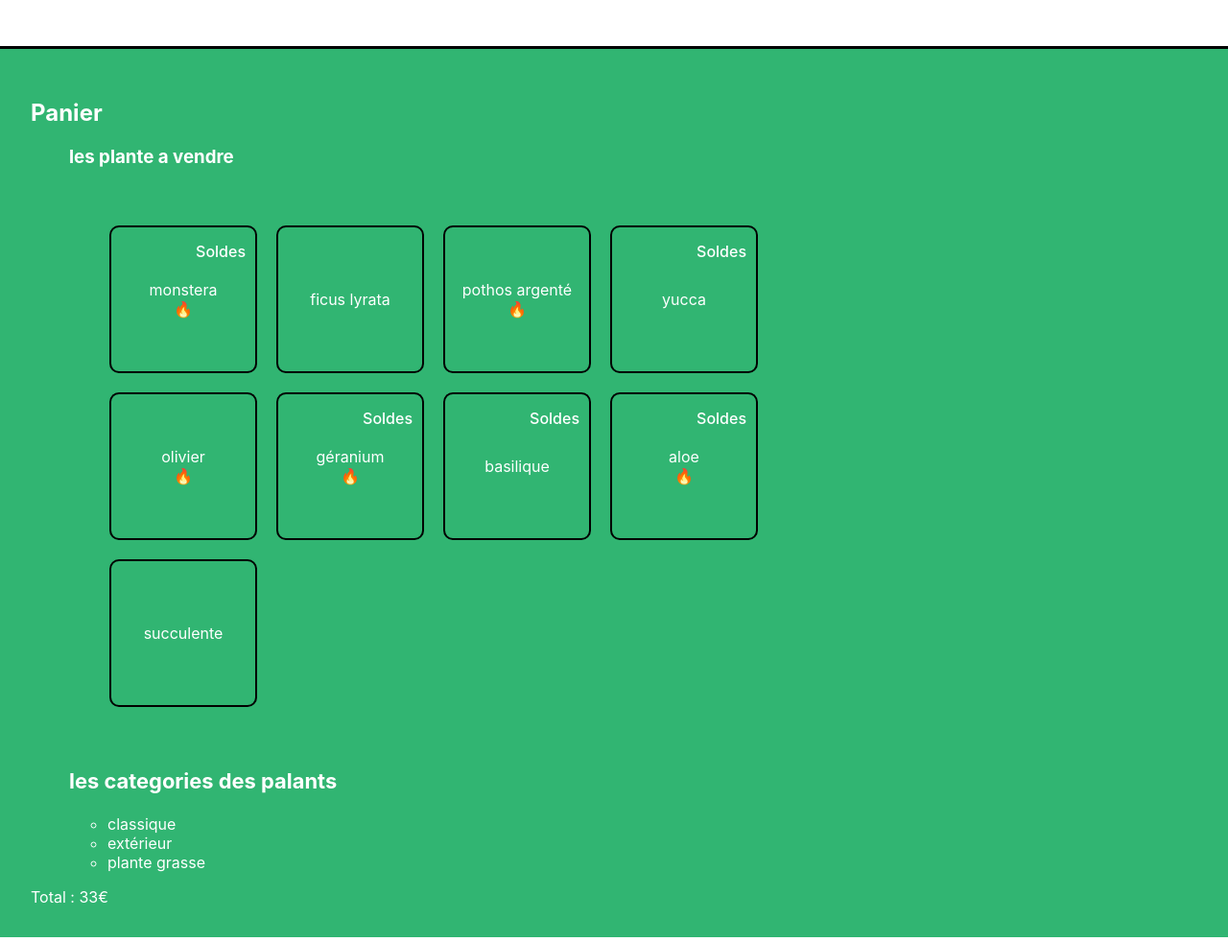
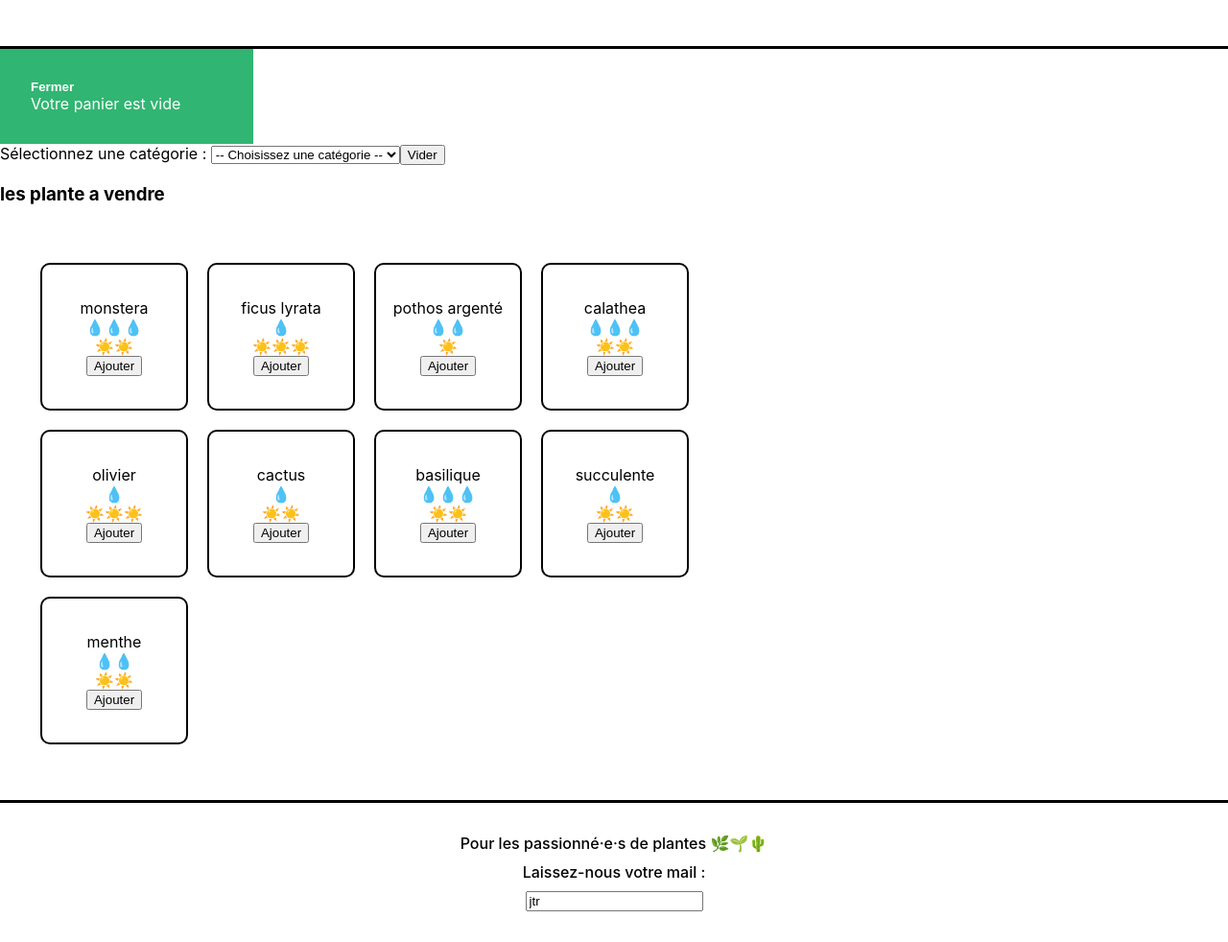
Before and after one commit to Ettajrini/FirstProject, a React app in the folder reactApp/la-maison-jungle/: page / in a window 1280 px wide. Shown: the part 98-1080 px from the top of the page at 96% size. Built offline with nearby package versions, Linux system fonts and the light colour scheme.

Commit message:
Formation react debutant

```diff
--- a/reactApp/la-maison-jungle/src/Datas/plantList.js
+++ b/reactApp/la-maison-jungle/src/Datas/plantList.js
@@ -3,64 +3,84 @@ export const plantList = [
         name: 'monstera',
         category: 'classique',
         id: '1ed',
-        isBestSale: true,
-        isSpecialOffer:true
+        light: 2,
+        water: 3,
+        price: 15
     },
     {
         name: 'ficus lyrata',
         category: 'classique',
         id: '2ab',
-        isBestSale: false,
-        isSpecialOffer:false
+        light: 3,
+        water: 1,
+        price: 16
     },
+
     {
         name: 'pothos argenté',
         category: 'classique',
         id: '3sd',
-        isBestSale: true,
-        isSpecialOffer:false
+        light: 1,
+        water: 2,
+
+
+        price: 9
     },
     {
-        name: 'yucca',
+        name: 'calathea',
         category: 'classique',
         id: '4kk',
-        isBestSale: false,
-        isSpecialOffer:true
+        light: 2,
+        water: 3,
+
+
+        price: 20
     },
     {
         name: 'olivier',
         category: 'extérieur',
         id: '5pl',
-        isBestSale: true,
-        isSpecialOffer:false
+        light: 3,
+        water: 1,
 
+        price: 25
     },
+
     {
-        name: 'géranium',
-        category: 'extérieur',
-        id: '6uo',
-        isBestSale: true,
-        isSpecialOffer:true
+        name: 'cactus',
+        category: 'plante grasse',
+        id: '8fp',
+        light: 2,
+        water: 1,
+
+        price: 6
     },
     {
         name: 'basilique',
         category: 'extérieur',
         id: '7ie',
-        isBestSale: false,
-        isSpecialOffer:true
-    },
-    {
-        name: 'aloe',
-        category: 'plante grasse',
-        id: '8fp',
-        isBestSale: true,
-        isSpecialOffer:true
+        light: 2,
+        water: 3,
+
+        price: 5
     },
     {
         name: 'succulente',
         category: 'plante grasse',
         id: '9vn',
-        isBestSale: false,
-        isSpecialOffer:false
+        light: 2,
+        water: 1,
+
+        price: 8
+    },
+
+    {
+        name: 'menthe',
+        category: 'extérieur',
+        id: '6uo',
+        light: 2,
+        water: 2,
+
+        price: 4
     }
 ]
--- a/reactApp/la-maison-jungle/src/Styles/Cart.css
+++ b/reactApp/la-maison-jungle/src/Styles/Cart.css
@@ -1,5 +1,34 @@
-.lmj-cart{
-    padding:32px ;
-    color:white;
-    background-color:#31b572 ;
+.lmj-cart {
+    color: white;
+    background-color: #31b572;
+    padding: 32px;
+    display: flex;
+    flex-direction: column;
+    justify-content: flex-start;
+    width: 200px;
 }
+
+.lmj-cart-add-button {
+    margin-left: 32px;
+    cursor: pointer;
+}
+
+.lmj-cart-toggle-button {
+    background: none;
+    outline: none;
+    border: none;
+    font-weight: 600;
+    cursor: pointer;
+    align-self: self-start;
+    padding: 0;
+    color: white;
+}
+
+.lmj-cart-closed {
+    padding: 32px;
+    width: 200px;
+}
+
+.lmj-cart-closed > button {
+    color: black;
+}
--- /dev/null
+++ b/reactApp/la-maison-jungle/src/Styles/Footer.css
@@ -0,0 +1,14 @@
+.lmj-footer {
+    color: black;
+    padding: 32px;
+    border-top: solid 3px black;
+    display: flex;
+    justify-content: flex-start;
+    flex-direction: column;
+    align-items: center;
+    font-weight: 500;
+}
+
+.lmj-footer-elem {
+    margin-bottom: 10px;
+}
--- a/reactApp/la-maison-jungle/src/components/App.js
+++ b/reactApp/la-maison-jungle/src/components/App.js
@@ -1,8 +1,29 @@
-import Banner from './Banner'
-import Cart from "./Cart";
+import Banner from './Banner';
+import Cart from './Cart';
+import QuestionForm from './QuestionForm';
+import Footer from './Footer';
+import ShoppingList from './ShoppingList';
+import Categories from './Categories';  // Ajout de l'import pour Categories
+import { useState } from 'react';
+import { plantList } from '../Datas/plantList';
 
 function App() {
-  return (<div><Banner /> <Cart /></div>)
+
+
+  const [cart, updateCart] = useState([]);
+ // const [listCategory, updateListCategory] = useState(categories);  // Renommé de 'ListCategory' à 'listCategory'
+  const [plants, updatePlants] = useState(plantList);  // Renommé de 'updateplants' à 'updatePlants'
+
+  return (
+      <div>
+        <Banner />
+        <Cart cart={cart} updateCart={updateCart} />
+        <Categories plants={plants} updatePlants={updatePlants} />
+        <ShoppingList cart={cart} updateCart={updateCart} plants={plants} updatePlants={updatePlants} />
+        <Footer />
+
+      </div>
+  );
 }
 
-export default App
+export default App;
--- /dev/null
+++ b/reactApp/la-maison-jungle/src/components/CareScale.js
@@ -0,0 +1,53 @@
+import React from 'react';
+
+function CareScale({ scaleValue, careType }) {
+    const range = [1, 2, 3];
+    const scaleType = careType === 'light' ? '☀️' : '💧';
+
+    return (
+        <div onClick={() => infromationcareScale(careType, scaleValue)}>
+            {range.map((rangeElem) => (
+                scaleValue >= rangeElem ? <span key={rangeElem.toString()}>{scaleType}</span> : null
+            ))}
+        </div>
+    );
+}
+
+function infromationcareScale(scaleType, scaleValue) {
+    console.log(scaleType);
+    console.log(scaleValue);
+
+    if (scaleType === 'light') {
+        switch (scaleValue) {
+            case 1:
+                alert("Cette plante requiert peu de lumiere ");
+                break;
+            case 2:
+                alert("Cette plante requiert modérement de lumiere");
+                break;
+            case 3:
+                alert("Cette plante requiert beaucoup de lumiere");
+                break;
+            default:
+                alert("Valeur de l'échelle non reconnue pour le type de soin 'light'");
+                break;
+        }
+    } else {
+        switch (scaleValue) {
+            case 1:
+                alert("Cette plante requiert peu d'arrosage ");
+                break;
+            case 2:
+                alert("Cette plante requiert modérement d'arrosage");
+                break;
+            case 3:
+                alert("Cette plante requiert beaucoup d'arrosage");
+                break;
+            default:
+                alert("Valeur de l'échelle non reconnue pour le type de soin 'water'");
+                break;
+        }
+    }
+}
+
+export default CareScale;
--- a/reactApp/la-maison-jungle/src/components/Cart.js
+++ b/reactApp/la-maison-jungle/src/components/Cart.js
@@ -1,16 +1,51 @@
+import {useEffect, useState} from 'react'
+import '../Styles/Cart.css'
 
-import '../Styles/Cart.css'
-import ShoppingList from "./ShoppingList";
-function Cart() {
-    const monsteraPrice = 8
-    const ivyPrice = 10
-    const flowerPrice = 15
-    return (<div className='lmj-cart'>
-        <h2>Panier</h2>
-        <ul>
-            <ShoppingList />
-        </ul>
-        Total : {monsteraPrice + ivyPrice + flowerPrice }€
-    </div>)
+function Cart({ cart, updateCart }) {
+    const [isOpen, setIsOpen] = useState(true)
+    const total = cart.reduce(
+        (acc, plantType) => acc + plantType.amount * plantType.price,
+        0
+    )
+    useEffect(() => {
+        alert(`J'aurai ${total}€ à payer 💸`)
+    }, [total])
+
+    return isOpen ? (
+        <div className='lmj-cart'>
+            <button
+                className='lmj-cart-toggle-button'
+                onClick={() => setIsOpen(false)}
+            >
+                Fermer
+            </button>
+            {cart.length > 0 ? (
+                <div>
+                    <h2>Panier</h2>
+                    <ul>
+                        {cart.map(({ name, price, amount }, index) => (
+                            <div key={`${name}-${index}`}>
+                                {name} {price}€ x {amount}
+                            </div>
+                        ))}
+                    </ul>
+                    <h3>Total :{total}€</h3>
+                    <button onClick={() => updateCart([])}>Vider le panier</button>
+                </div>
+            ) : (
+                <div>Votre panier est vide</div>
+            )}
+        </div>
+    ) : (
+        <div className='lmj-cart-closed'>
+            <button
+                className='lmj-cart-toggle-button'
+                onClick={() => setIsOpen(true)}
+            >
+                Ouvrir le Panier
+            </button>
+        </div>
+    )
 }
+
 export default Cart
--- /dev/null
+++ b/reactApp/la-maison-jungle/src/components/Categories.js
@@ -0,0 +1,36 @@
+import React from "react";
+import { plantList } from "../Datas/plantList"; // Import des données
+
+function Categories({ plants,updatePlants }) {
+    let categoriesSet = new Set();
+    plantList.forEach((plante) => {
+        categoriesSet.add(plante.category);
+    });
+
+    const categories = Array.from(categoriesSet);
+
+    const handleCategoryChange = (event) => {
+        const selectedCategory = event.target.value;
+        const filteredPlants = plantList.filter((plant) => plant.category === selectedCategory);
+        updatePlants(filteredPlants);
+    };
+
+    return (
+        <div>
+            <label htmlFor="categorySelect">Sélectionnez une catégorie : </label>
+            <select id="categorySelect" onChange={handleCategoryChange}>
+                <option value="">-- Choisissez une catégorie --</option>
+                {categories.map((category) => (
+                    <option key={category} value={category}>
+                        {category}
+                    </option>
+                ))}
+            </select>
+            <button onClick={()=>updatePlants(plantList)}>
+                Vider
+            </button>
+        </div>
+    );
+}
+
+export default Categories;
--- /dev/null
+++ b/reactApp/la-maison-jungle/src/components/Footer.js
@@ -0,0 +1,34 @@
+import React, { useState } from 'react';
+import '../Styles/Footer.css';
+
+function Footer() {
+    const [inputValue, setInputValue] = useState('jtr');
+
+    return (
+        <footer className='lmj-footer'>
+            <div className='lmj-footer-elem'>
+                Pour les passionné·e·s de plantes 🌿🌱🌵
+            </div>
+            <div className='lmj-footer-elem'>Laissez-nous votre mail :</div>
+            <input
+                type="text"
+                value={inputValue}
+                onChange={(e) => setInputValue(e.target.value)}
+                onBlur={(e) => {
+                    if (!e.target.value.includes('@')) {
+                        alert("Attention, il n'y a pas d'@, ceci n'est pas une adresse valide.");
+                    } else {
+                        alert("Bravo, voici votre email : " + e.target.value);
+                    }
+                }}
+            />
+
+
+        </footer>
+    );
+}
+
+
+
+
+export default Footer
--- /dev/null
+++ b/reactApp/la-maison-jungle/src/components/QuestionForm.js
@@ -0,0 +1,30 @@
+
+// la methode gerer les formulaire non controlle
+// function QuestionForm(){
+//     function handleSubmit(e) {
+//         e.preventDefault()
+//         alert(e.target['my_input'].value)
+//     }
+//
+//     return (<form onSubmit={handleSubmit}>
+//         <input type='text' name='my_input' defaultValue='Tapez votre texte' />
+//         <button type='submit'>Entrer</button>
+//     </form>);
+// }
+import { useState } from 'react'
+
+function QuestionForm() {
+    const [inputValue, setInputValue] = useState('Posez votre question ici')
+    return (
+        <div>
+    <textarea
+        value={inputValue}
+        onChange={(e) => setInputValue(e.target.value)}
+    />
+            <button onClick={() => alert(inputValue)}>Alertez moi 🚨</button>
+        </div>
+    )
+}
+
+
+export default QuestionForm
--- a/reactApp/la-maison-jungle/src/components/ShoppingList.js
+++ b/reactApp/la-maison-jungle/src/components/ShoppingList.js
@@ -1,45 +1,54 @@
 import { plantList } from '../Datas/plantList';
 import '../Styles/ShoppingList.css'
-let categoriesSet = new Set();
+import CareScale from '../components/CareScale'
 
-plantList.forEach(plante => {
-    categoriesSet.add(plante.category);
-});
 
-const categorie = [];
 
-for (const plant of categoriesSet) {
-    categorie.push(plant);
-}
 
-function ShoppingList() {
+function ShoppingList({ cart, updateCart ,plants, updatePlants}) {
+    // updatePlants(plantList);
+
     return (
         <div>
             <h3>les plante a vendre</h3>
             <ul className='lmj-plant-list' >
-                {plantList.map((plant, index) => (
+                {plants.map((plant, index) => (
 
-                            <li className ='lmj-plant-item' key={ plant.id }>
+                            <li className ='lmj-plant-item' key={ plant.id } onClick={ handleClick}
+                               >
                                 {plant.name}
 
-                                    {plant.isSpecialOffer && <div className='lmj-sales'>Soldes</div>}
+                                    {/*{plant.isSpecialOffer && <div className='lmj-sales'>Soldes</div>}*/}
 
                                 {
-                                    plant.isBestSale && <span>🔥</span>
-
+                                    // plant.isBestSale && <span>🔥</span>
+                                    //
                                     /*{plant.isBestSale ? <span>🔥</span> : null}*/}
+                                <CareScale careType='water' scaleValue={plant.water} />
+                                <CareScale careType='light' scaleValue={plant.light} />
+                                <button onClick={() => addToCart(plant.name, plant.price)}>Ajouter</button>
 
                             </li>
                         ))}
             </ul>
-            <h3><h3>les categories des palants </h3></h3>
-            <ul>
-                {categorie.map((category, index) => (
-                    <li key={`${category}-${index}`}>{ category }</li>
-                ))}
-            </ul>
         </div>
     )
+    function addToCart(name, price) {
+        const currentPlantSaved = cart.find((plant) => plant.name === name)
+        if (currentPlantSaved) {
+            const cartFilteredCurrentPlant = cart.filter(
+                (plant) => plant.name !== name
+            )
+            updateCart([
+                ...cartFilteredCurrentPlant,
+                { name, price, amount: currentPlantSaved.amount + 1 }
+            ])
+        } else {
+            updateCart([...cart, { name, price, amount: 1 }])
+        }
+    }
 }
-
+function handleClick(e) {
+    console.log('✨ Ceci est mon event :', e)
+}
 export default ShoppingList;
```
